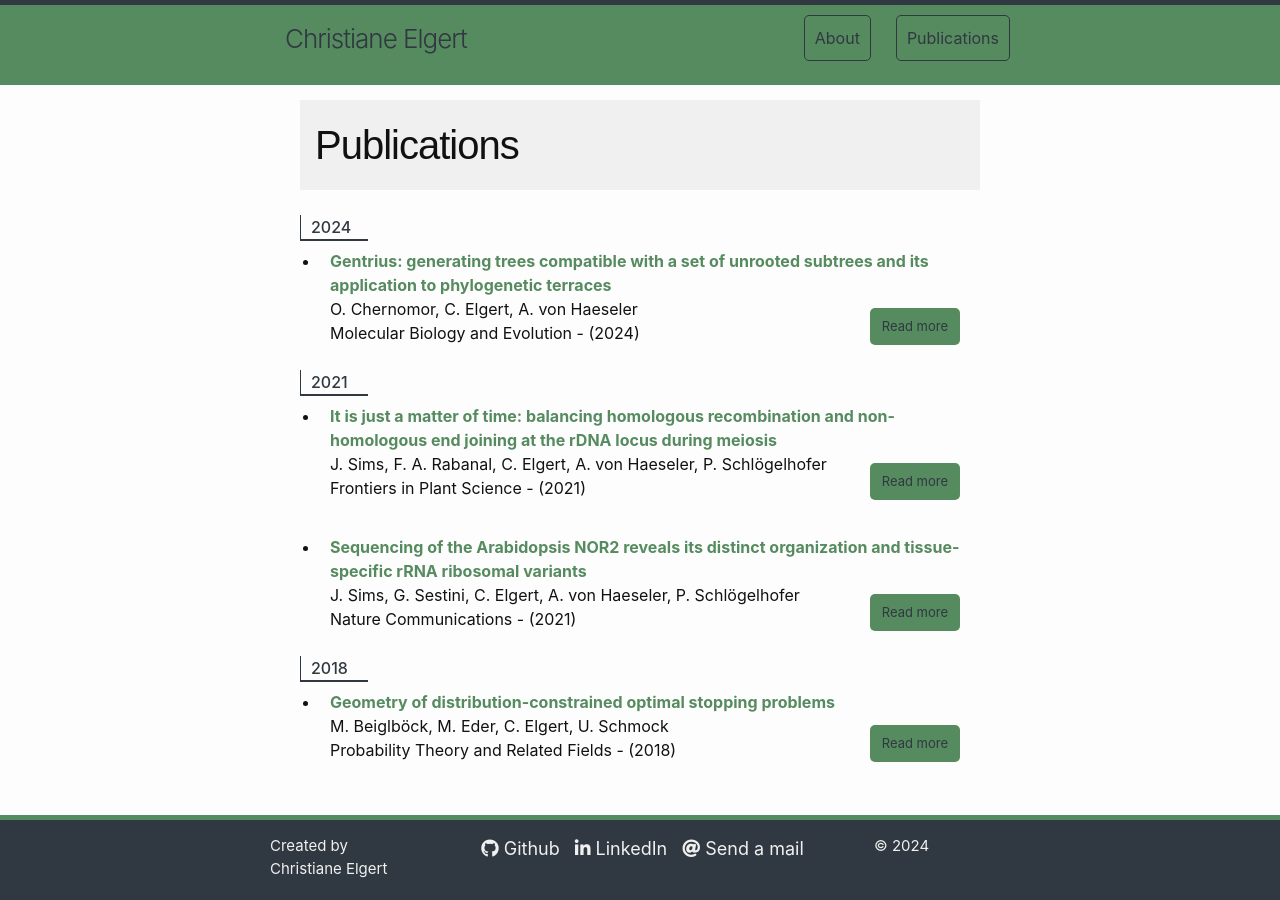
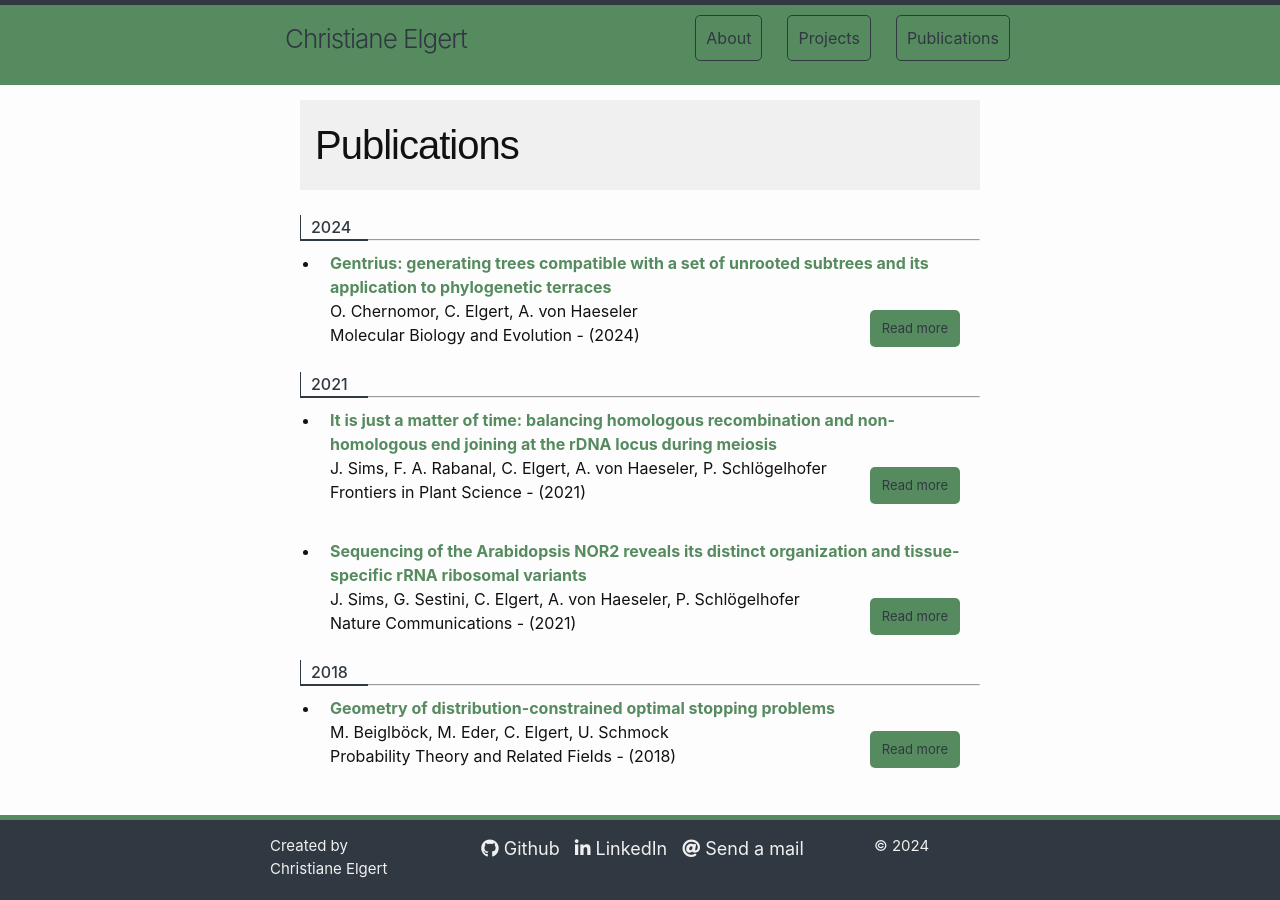
Before and after one commit to Elli-ellgard/Elli-ellgard.github.io, a Jekyll site: the page built from publications/index.html, in a window 1280 px wide. Built offline with Jekyll 4.4.1, drawn with Linux system fonts in a browser that asks for light colours; nearby versions of some CDN libraries.

Commit message:
small changes

```diff
--- a/_includes/nav.html
+++ b/_includes/nav.html
@@ -1,7 +1,7 @@
 <div class="trigger">
     <ul class="nav-list" id="nav-list">
       <li><a class="page-link" href="/about/">About</a></li>
-      <!--<li><a class="page-link" href="/projects/">Projects</a></li>-->
+      <li><a class="page-link" href="/projects/">Projects</a></li>
       <li><a class="page-link" href="/publications/">Publications</a></li>
     </ul>
 </div>
--- a/publications/index.html
+++ b/publications/index.html
@@ -13,12 +13,13 @@ title: Publications
             {% endif %}
             {% assign this_year = pub.year %}
             <h4 class="section-header">{{pub.year}}</h4>
+            <hr>
         {% endif %}
 
         <ul style="margin-left: 20px;">
             <li class="pubs-item">
                 <span class="pubs">
-                    <span class="pubs-title">
+                    <span class="pubs-title" style="color:var(--color-green);">
                       <strong>{{pub.title}}</strong>
                     </span><br>
                     {{pub.authors}}
```
